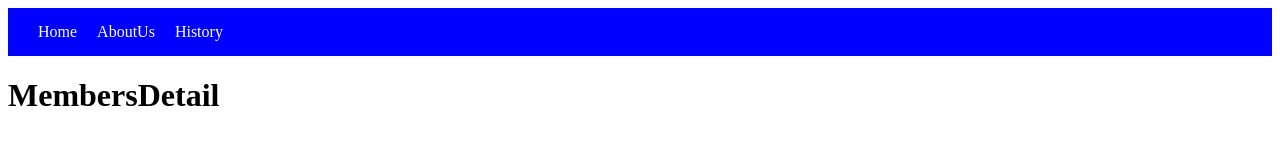
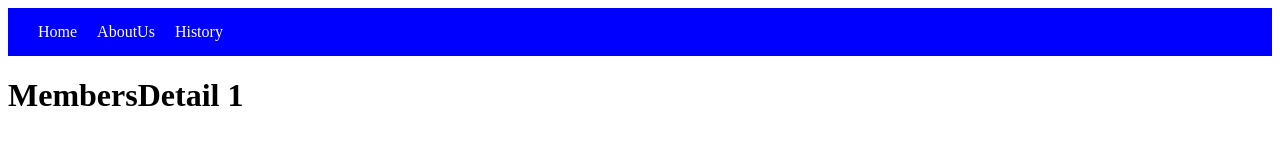
Before and after one commit to zaferonalan/React.js, a React (Vite) app in the folder 30.Ders-React-Router6/: page /members/1 in a window 1280 px wide. Shown: the top 167 px of the page. Built offline with nearby package versions, Linux system fonts and the light colour scheme.

Commit message:
Dinamik routerı useParamsla nasıl kullanılır.

```diff
--- a/30.Ders-React-Router6/src/components/MembersDetail.jsx
+++ b/30.Ders-React-Router6/src/components/MembersDetail.jsx
@@ -1,7 +1,13 @@
+import { useParams } from "react-router-dom";
+
 function MembersDetail() {
+  //   const params = useParams();
+  //   const memberId = params.memberId;
+  const { memberId } = useParams();
+
   return (
     <div>
-      <h1>MembersDetail</h1>
+      <h1>MembersDetail {memberId}</h1>
     </div>
   );
 }
```
